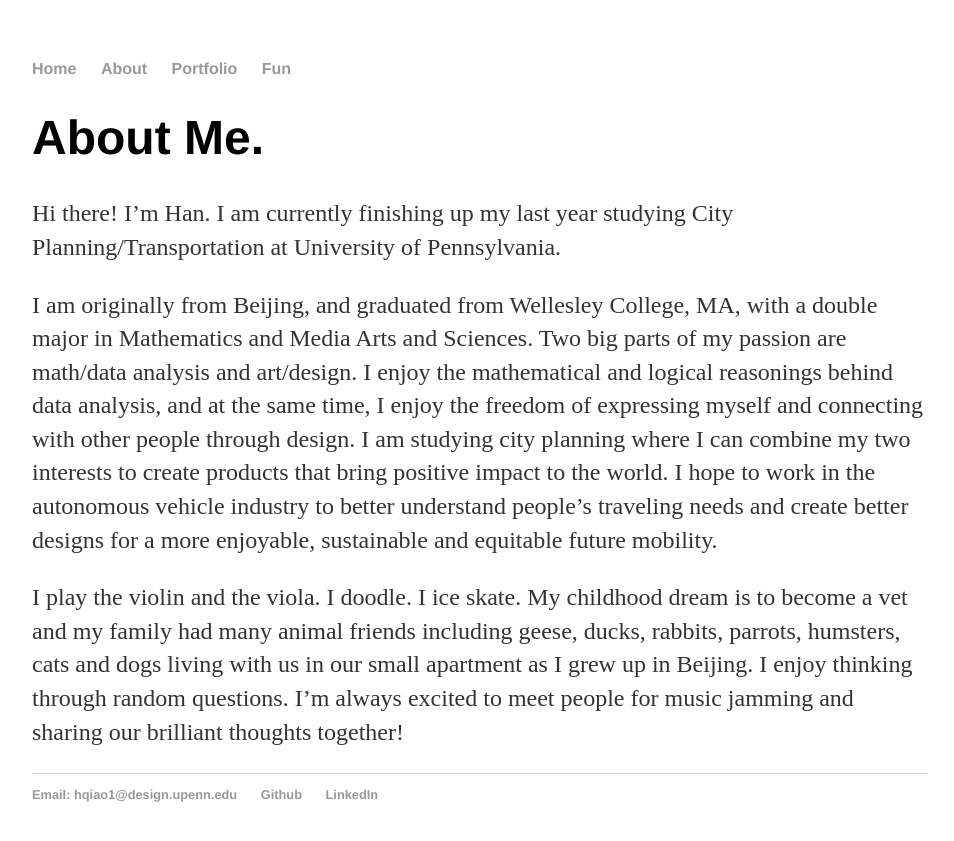
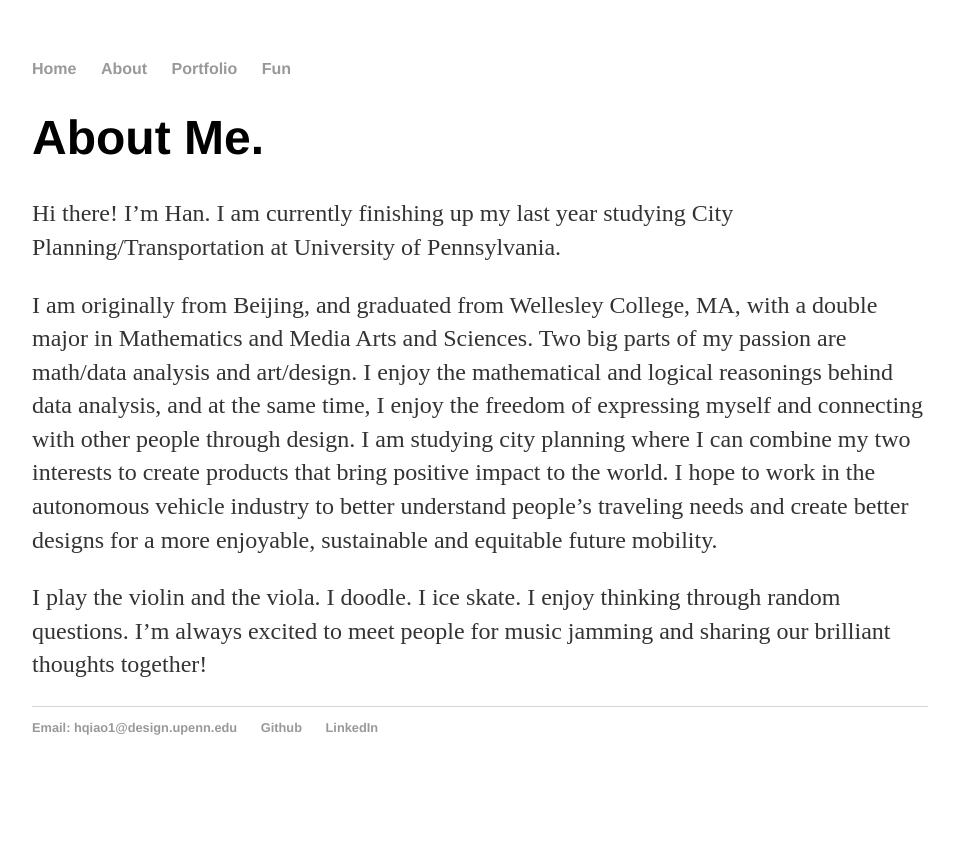
Before and after one commit to hanqiao29/hanqiao29.github.io, a Jekyll site: the page built from about/index.html, in a window 1280 px wide. Shown: the top 841 px of the page, without its empty margins (160-1114 px from the left). Built offline with Jekyll 4.4.1, drawn with Linux system fonts in a browser that asks for light colours.

Commit message:
add icon

```diff
--- a/_layouts/default.html
+++ b/_layouts/default.html
@@ -4,6 +4,7 @@
 			<title>{{ page.title }}</title>
 			<!-- link to main stylesheet -->
 			<link rel="stylesheet" type="text/css" href="/css/main.css">
+			<link rel="shortcut icon" type="image/png" href="image/hanicon.png">
 		</head>
 		<body>
 			<nav>
--- a/about/index.html
+++ b/about/index.html
@@ -23,10 +23,7 @@
 		</p>
 		<p>
 			I play the violin and the viola. I doodle. I ice skate.
-			My childhood dream is to become a vet and my family had many animal
-			friends including geese, ducks, rabbits, parrots, humsters, cats
-			and dogs living with us in our small apartment as I grew up in
-			Beijing. I enjoy thinking through random questions. I’m always
+            I enjoy thinking through random questions. I’m always
 			excited to meet people for music jamming and sharing our brilliant
 			thoughts together!
 		</p>
```
Also changed, not shown: image/hanicon.png (added), 1 other file.
